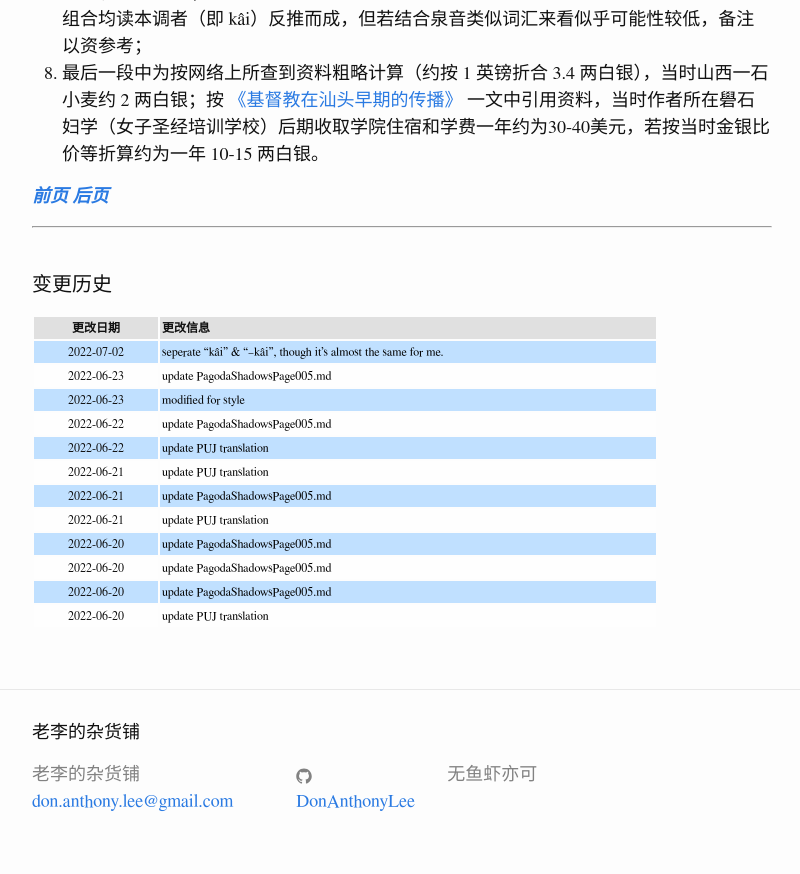
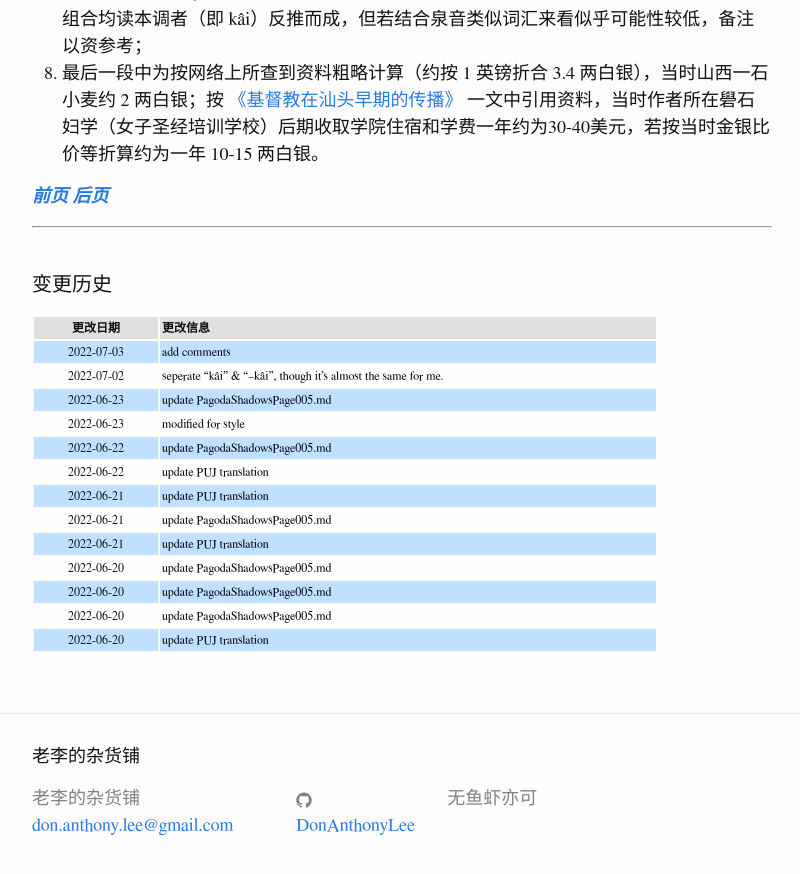
Before and after one commit to DonAnthonyLee/DonAnthonyLee.github.io, a Jekyll site: the page built from docs/puj/PagodaShadowsPage005.md, in a window 1280 px wide and 900 px high, scrolled down 1387 px. Shown: the top 874 px of the window, without its empty margins (238-1038 px from the left). Built offline with Jekyll 4.4.1, drawn with Linux system fonts in a browser that asks for light colours; some web fonts are replaced.

Commit message:
update changelog of PagodaShadowsPage005.md (IGNORE_CHANGELOG)

```diff
--- a/docs/puj/PagodaShadowsPage005.md
+++ b/docs/puj/PagodaShadowsPage005.md
@@ -77,6 +77,7 @@
 
 | 更改日期 | 更改信息 |
 | --- | --- |
+| 2022-07-03 | <a href="https://github.com/DonAnthonyLee/DonAnthonyLee.github.io/commit/c8bb252b8921f2b580a79001e34f014a10366c02" target="_blank">add comments</a> |
 | 2022-07-02 | <a href="https://github.com/DonAnthonyLee/DonAnthonyLee.github.io/commit/83ad5bbec221d9f8bdd0f21db218a4ed03c1adfb" target="_blank">seperate "kâi" & "--kâi", though it's almost the same for me.</a> |
 | 2022-06-23 | <a href="https://github.com/DonAnthonyLee/DonAnthonyLee.github.io/commit/88c3b2f86c49bc35dbf690ea81f7e8c8ce3788b3" target="_blank">update PagodaShadowsPage005.md</a> |
 | 2022-06-23 | <a href="https://github.com/DonAnthonyLee/DonAnthonyLee.github.io/commit/4502ca4e0aab7d482f827a52f8466a3bef5e7dac" target="_blank">modified for style</a> |
```
